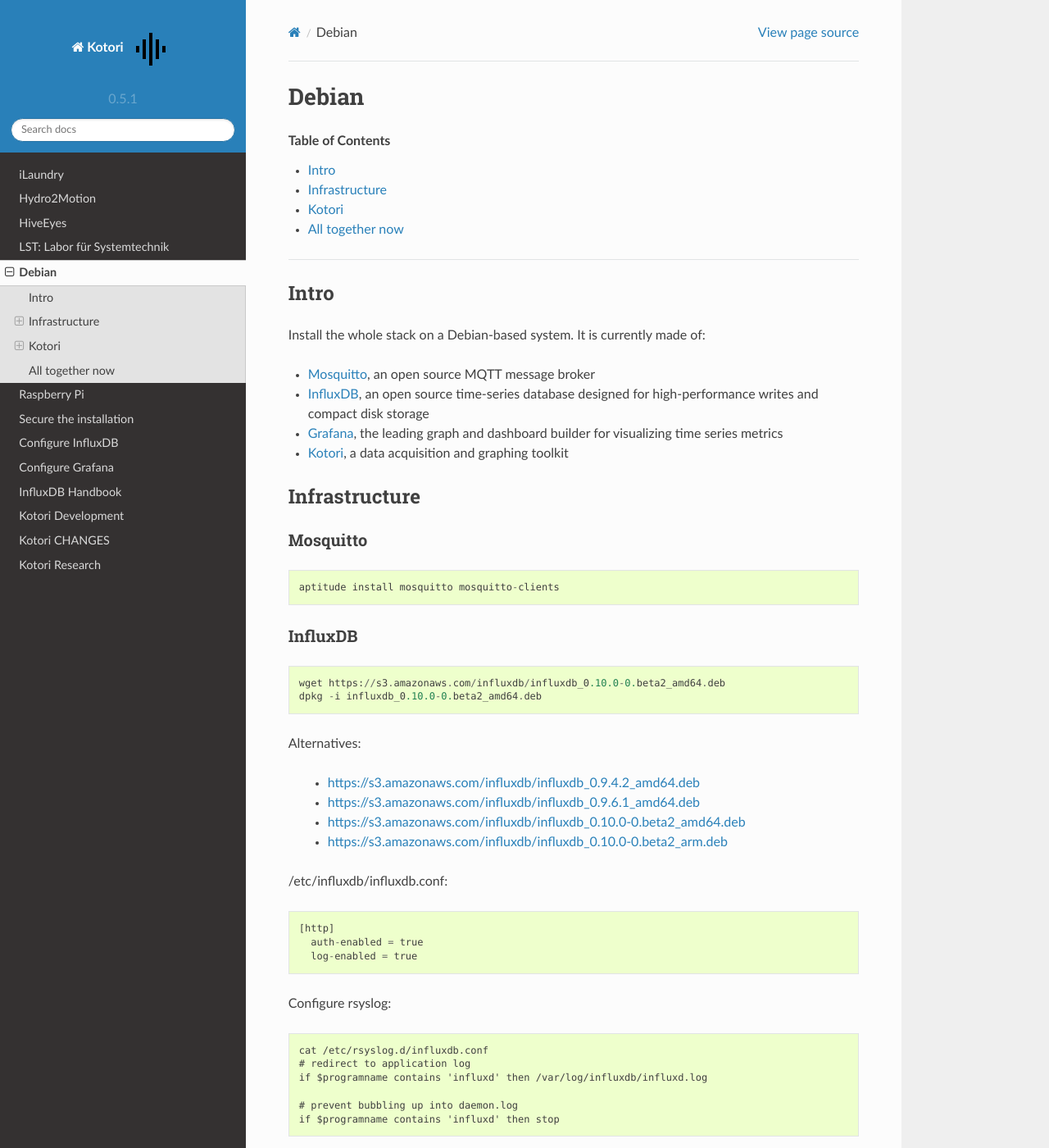
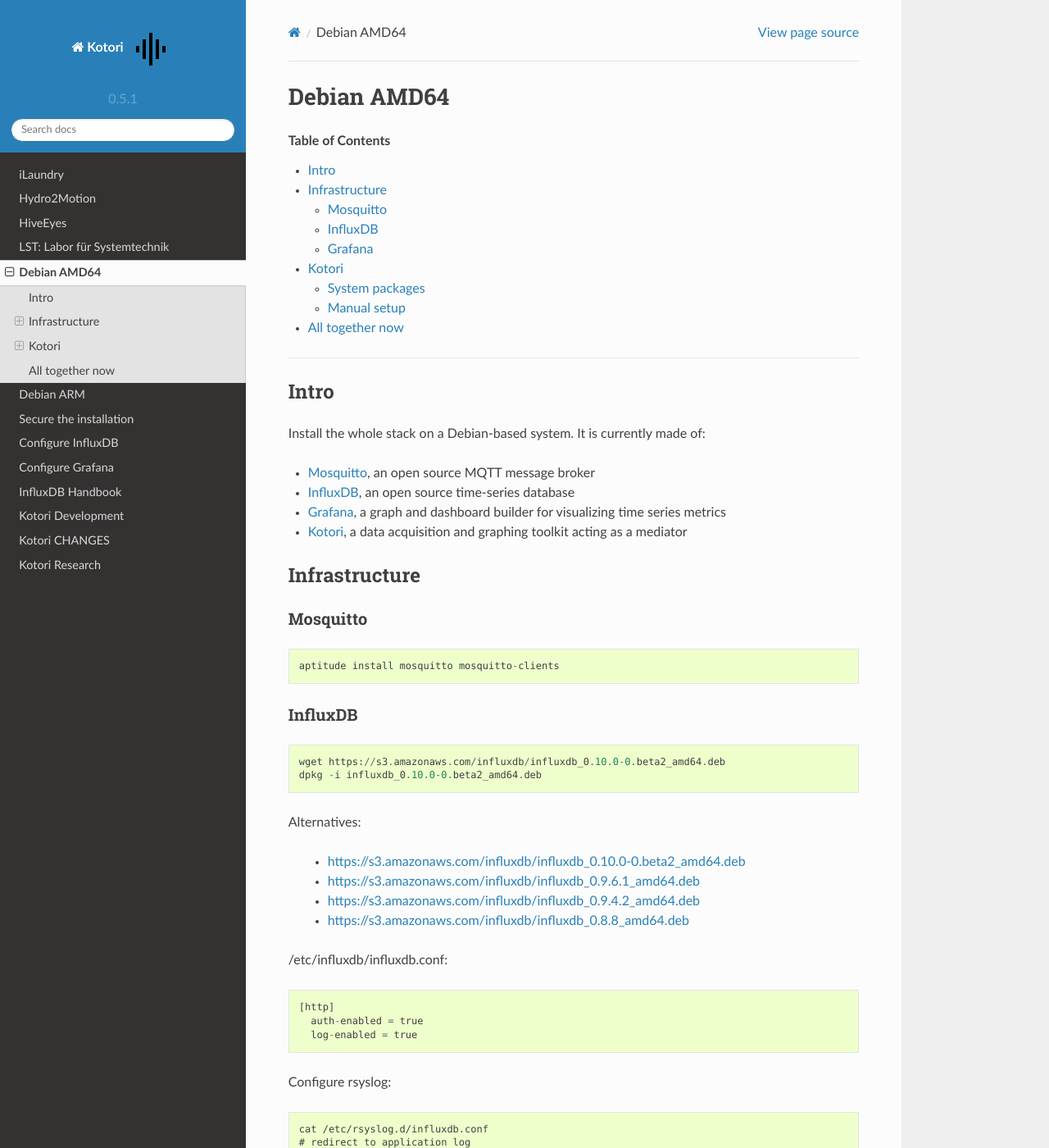
Before and after one commit to daq-tools/kotori, a Sphinx documentation site: the page built from doc/source/setup/02-debian.rst, in a window 1280 px wide and 1400 px high. Shown: the whole window at 82% size. Built offline with Sphinx 7.4.7 and the Read the Docs theme 2.0.0, drawn with Linux system fonts in a browser that asks for light colours; some of the changed text lies outside the part shown.

Commit message:
update docs

```diff
--- a/doc/source/setup/02-debian.rst
+++ b/doc/source/setup/02-debian.rst
@@ -1,10 +1,10 @@
-######
-Debian
-######
+############
+Debian AMD64
+############
 
 .. contents:: Table of Contents
    :local:
-   :depth: 1
+   :depth: 2
 
 ----
 
@@ -14,9 +14,9 @@
 Install the whole stack on a Debian-based system. It is currently made of:
 
 - Mosquitto_, an open source MQTT message broker
-- InfluxDB_, an open source time-series database designed for high-performance writes and compact disk storage
-- Grafana_, the leading graph and dashboard builder for visualizing time series metrics
-- Kotori_, a data acquisition and graphing toolkit
+- InfluxDB_, an open source time-series database
+- Grafana_, a graph and dashboard builder for visualizing time series metrics
+- Kotori_, a data acquisition and graphing toolkit acting as a mediator
 
 
 **************
@@ -42,10 +42,10 @@
 
 Alternatives:
 
+    - https://s3.amazonaws.com/influxdb/influxdb_0.10.0-0.beta2_amd64.deb
+    - https://s3.amazonaws.com/influxdb/influxdb_0.9.6.1_amd64.deb
     - https://s3.amazonaws.com/influxdb/influxdb_0.9.4.2_amd64.deb
-    - https://s3.amazonaws.com/influxdb/influxdb_0.9.6.1_amd64.deb
-    - https://s3.amazonaws.com/influxdb/influxdb_0.10.0-0.beta2_amd64.deb
-    - https://s3.amazonaws.com/influxdb/influxdb_0.10.0-0.beta2_arm.deb
+    - https://s3.amazonaws.com/influxdb/influxdb_0.8.8_amd64.deb
 
 
 /etc/influxdb/influxdb.conf::
@@ -102,6 +100,7 @@
     tail -F /var/log/grafana/grafana.log
 
 
+
 ******
 Kotori
 ******
@@ -112,6 +111,7 @@
 ::
 
     aptitude install python-virtualenv build-essential python-dev libffi-dev libssl-dev
+
 
 ============
 Manual setup
```
Also changed, not shown: other parts of doc/source/setup/02-debian.rst (+4 -5 lines), doc/source/setup/03-raspberry.rst (+11 -8 lines).
